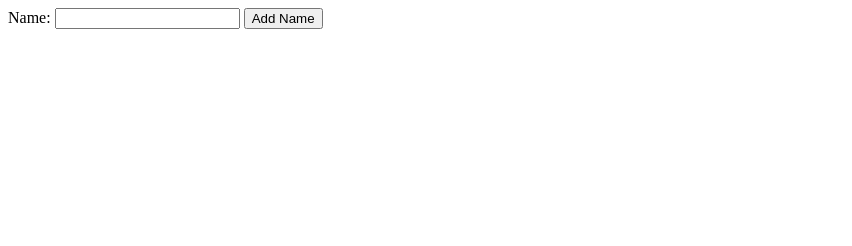
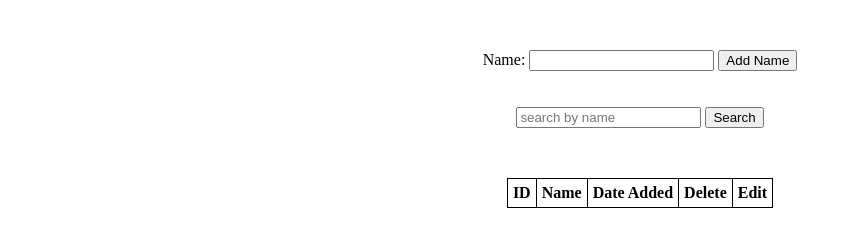
Before and after one commit to ehuntober/CRUD-MYSQL, a plain HTML site: page client/index.html in a window 1280 px wide. Shown: the whole page, without its empty margins (0-852 px from the left). Drawn offline with Linux system fonts and the light colour scheme.

Commit message:
added a reloader in the index.js of the client

```diff
--- a/client/index.html
+++ b/client/index.html
@@ -12,7 +12,29 @@
         <label for="">Name:</label>
         <input type="text" id="name-input">
 
-        <button>Add Name</button>
+        <button id="add-name-btn">Add Name</button>
+
+        <br><br><br>
+
+        <div>
+            <input placeholder="search by name" id="search-input">
+            <button id="search-btn"> Search</button>
+        </div>
+
+        <table>
+            <thead>
+                <th>ID</th>
+                <th>Name</th>
+                <th>Date Added</th>
+                <th>Delete</th>
+                <th>Edit</th>
+            </thead>
+
+            <tbody>
+
+
+            </tbody>
+        </table>
     </main>
 
 
--- a/client/index.js
+++ b/client/index.js
@@ -0,0 +1,13 @@
+
+
+document.addEventListener('DOMContentLoaded', function(){
+    loadHTMLTable([])
+})
+
+function loadHTMLTable(data){
+    const table = document.querySelector('table tbody');
+    let tableHtml = "";
+    if(data.length === 0){
+
+    }
+}
--- a/client/style.css
+++ b/client/style.css
@@ -0,0 +1,19 @@
+main{
+    width: 50%;
+    margin: 50px auto;
+    text-align: center;
+}
+
+table{
+    margin: 50px auto;
+}
+
+table, th,td{
+    border-collapse: collapse;
+    border: 1px solid #000;
+
+}
+
+th, td{
+    padding: 5px;
+}
```
